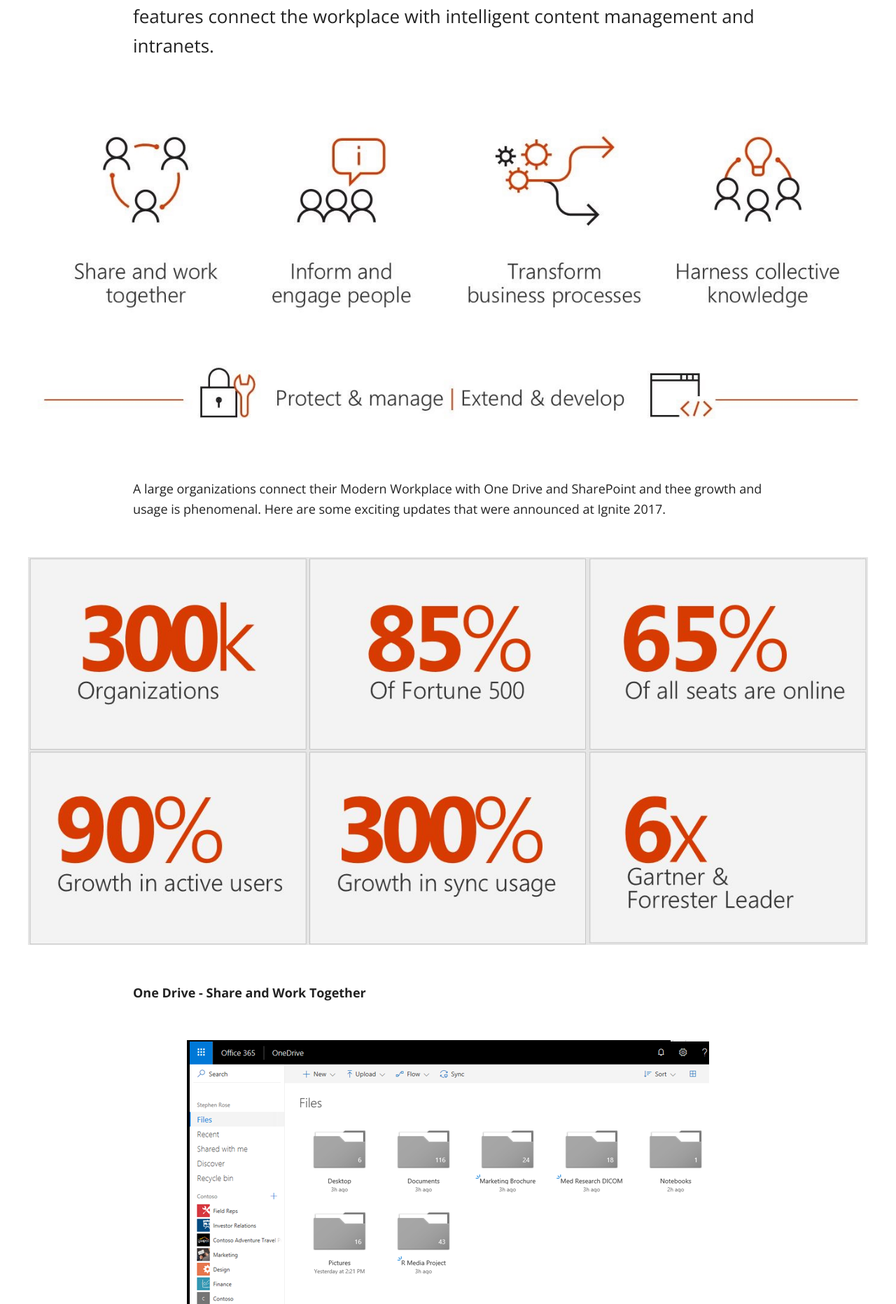
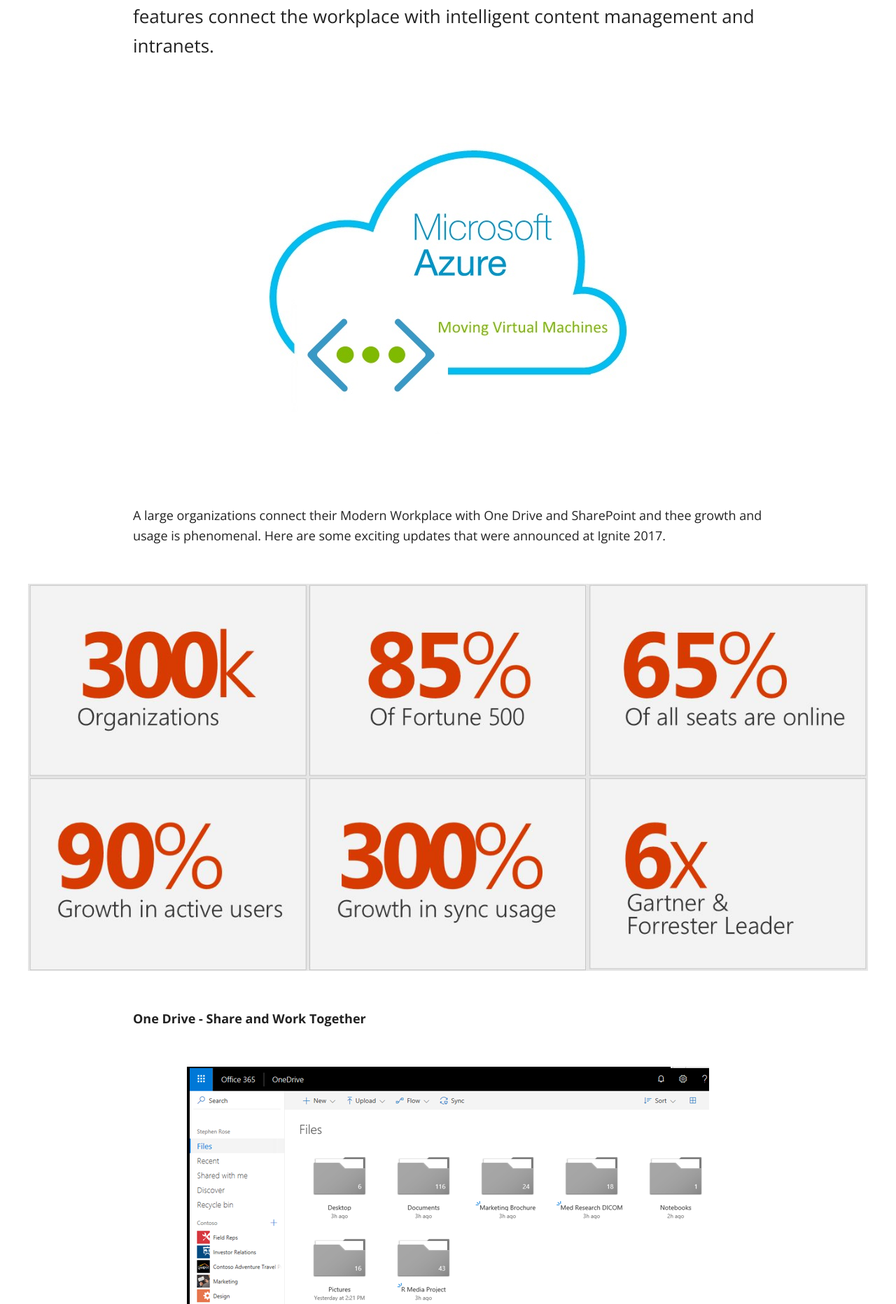
Before and after one commit to ldsouza/ldsouza.github.io, a Jekyll site: the page built from _posts/2017-10-02-sharepoint-update-from-ignite.md, in a window 1280 px wide. Shown: the part 686-2549 px from the top of the page at 70% size. Built offline with Jekyll 4.4.1, drawn with Linux system fonts in a browser that asks for light colours; nearby versions of some CDN libraries; library files that are not in the unit come from our copies.

Commit message:
Update 2017-10-02-sharepoint-update-from-ignite.md

```diff
--- a/_posts/2017-10-02-sharepoint-update-from-ignite.md
+++ b/_posts/2017-10-02-sharepoint-update-from-ignite.md
@@ -13,7 +13,7 @@
 
 In this blog post, I will be highlighting the major updates Microsoft announced at its Ignite Conference in Orlando, Florida. These exciting features connect the workplace with intelligent content management and intranets.
 
-![Image]({{ site.url }}/images/blog/whats-new-ignite-2017/0.jpg)
+![Image]({{ site.url }}/images/blog/move-azure-vm-vnet/01.JPG)
 
 A large organizations connect their Modern Workplace with One Drive and SharePoint and thee growth and usage is phenomenal. Here are some exciting updates that were announced at Ignite 2017.
 
```
